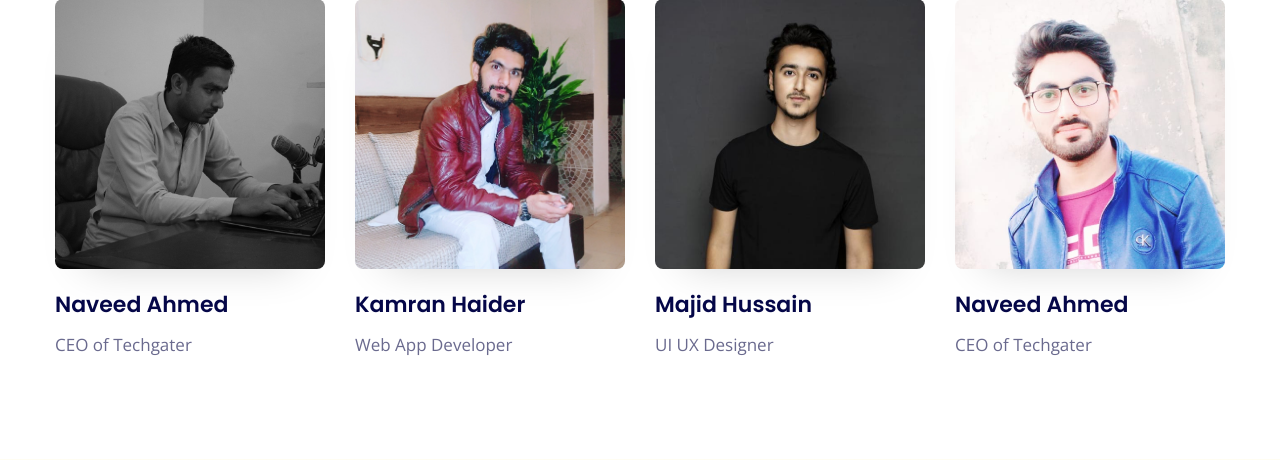
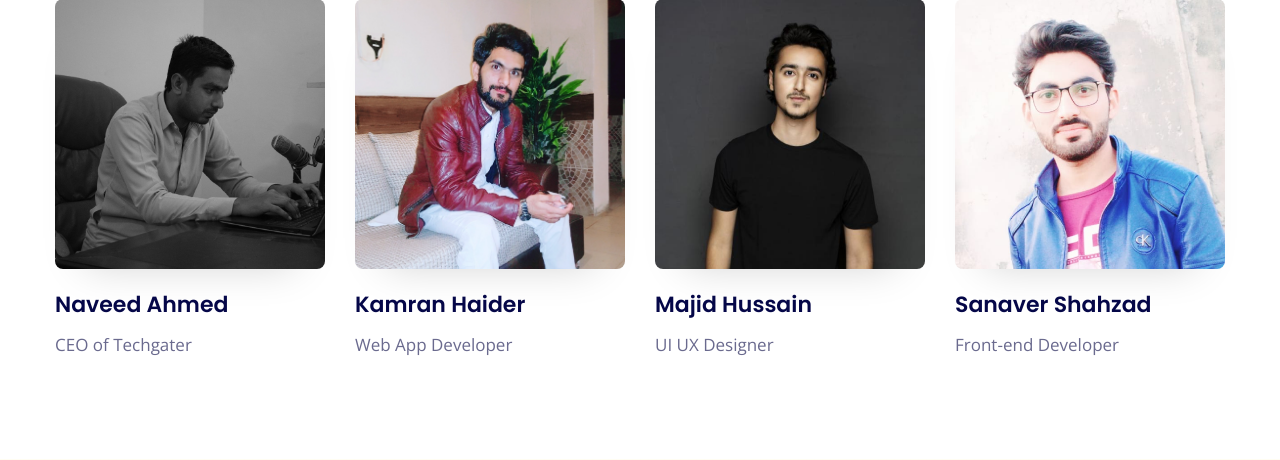
Before and after one commit to kamranansariofficial/techgater, a PHP site: page /team in a window 1280 px wide. Shown: the part 577-1037 px from the top of the page. Run offline with PHP 8.4, Linux system fonts and the light colour scheme; some libraries are stand-ins or nearby versions.

Commit message:
Update team.php

```diff
--- a/team.php
+++ b/team.php
@@ -110,8 +110,8 @@
           <div class="full-image-card hover-scale">
             <div class="image-div"><a href="#"><img src="images/team/front-end web developer techgater sanaver shahzad.png" alt="front-end web developer techgater sanaver shahzad" class="img-fluid"/></a></div>
             <div class="info-text-block">
-              <h4><a href="#">Naveed Ahmed</a></h4>
-              <p>CEO of Techgater</p>
+              <h4><a href="#">Sanaver Shahzad</a></h4>
+              <p>Front-end Developer</p>
             </div>
           </div>
         </div>
```
